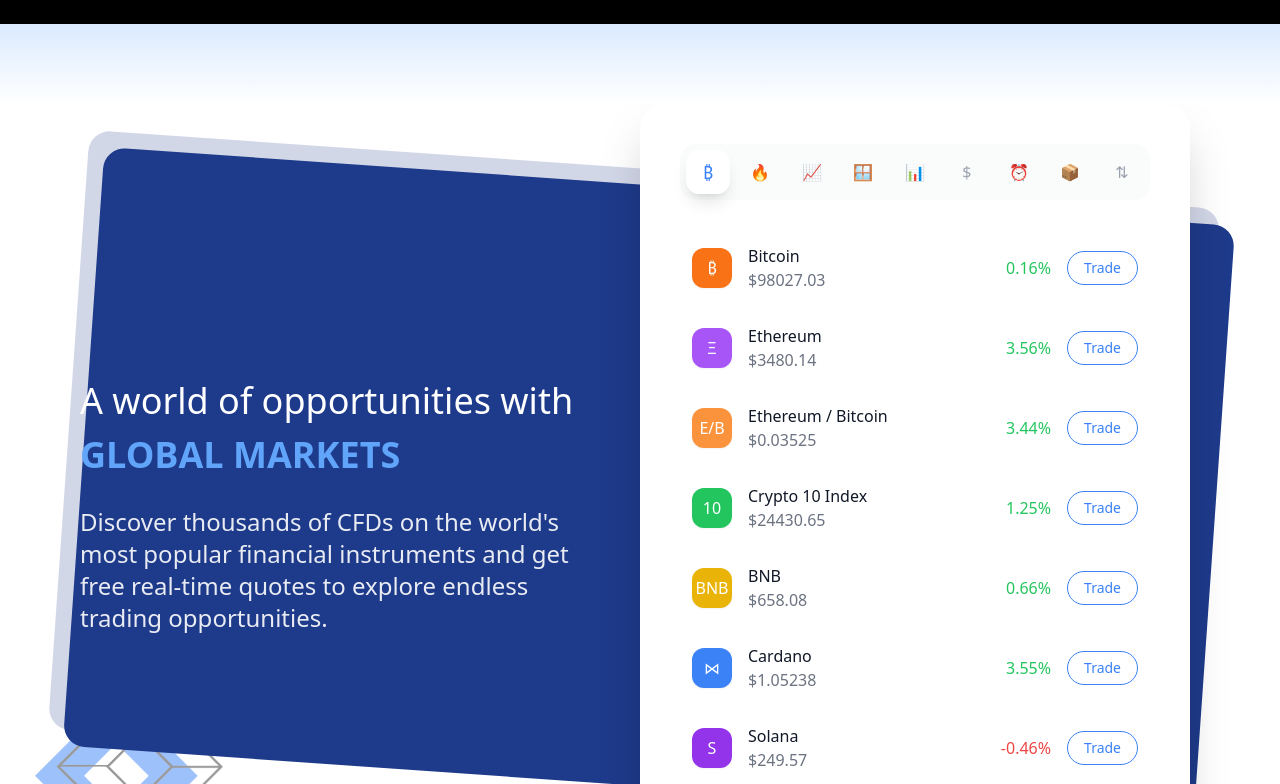
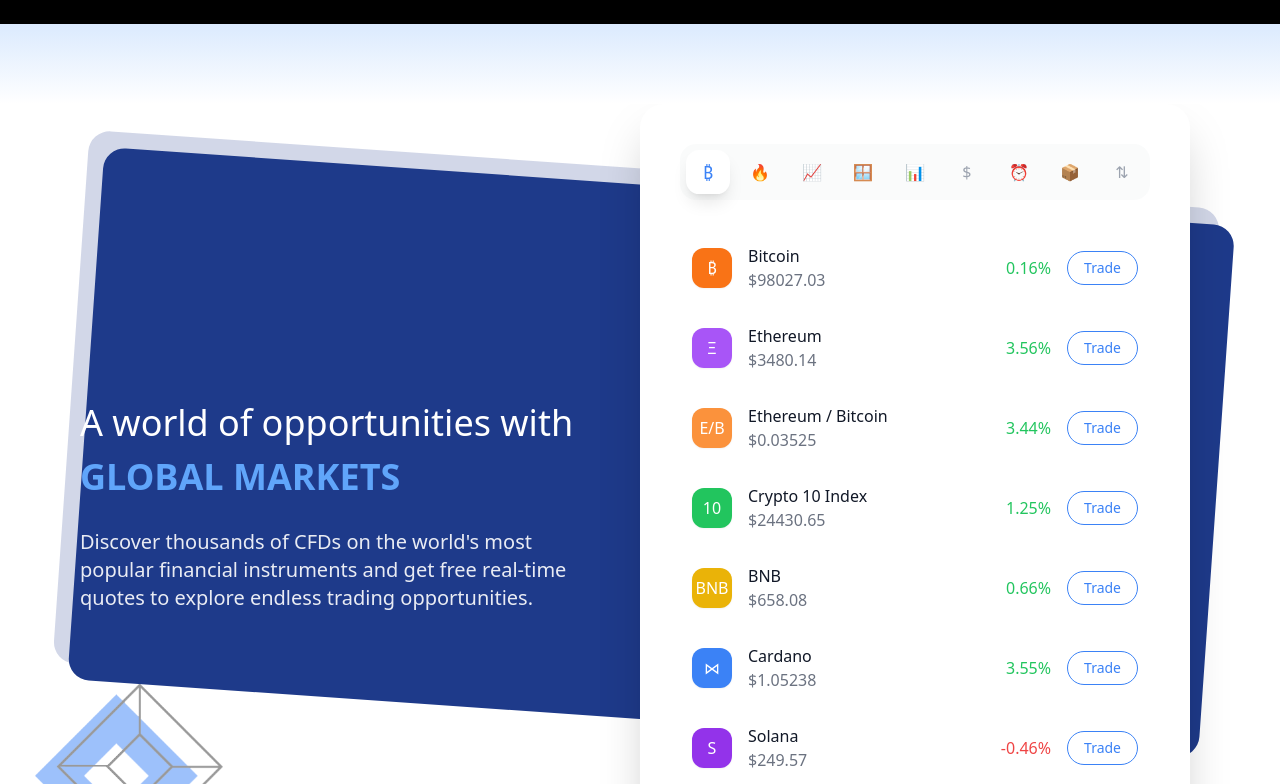
Before and after one commit to hishdb/vertexpluseFront, a React (Vite) app: page / in a window 1280 px wide. Shown: the part 716-1500 px from the top of the page. Built offline with nearby package versions, Linux system fonts and the light colour scheme.

Commit message:
testing3 responsivenss in GlobalMarketSection for macOs

```diff
--- a/src/components/GlobalMarketsSection.tsx
+++ b/src/components/GlobalMarketsSection.tsx
@@ -207,7 +207,7 @@
             x="160"
             y="20"
             width="850"
-            height="450"
+            height="400"
             rx="16"
             ry="16"
             className="fill-blue-900/20"
@@ -217,7 +217,7 @@
             x="180"
             y="40"
             width="850"
-            height="450"
+            height="400"
             rx="16"
             ry="16"
             className="fill-blue-900"
@@ -234,7 +234,7 @@
           A world of opportunities with <br />
           <span className="text-blue-400 font-bold">GLOBAL MARKETS</span>
         </h2>
-        <p className="text-lg sm:text-xl lg:text-2xl font-medium leading-relaxed opacity-90">
+        <p className="text-lg sm:text-lg lg:text-xl font-normal leading-relaxed opacity-90">
           Discover thousands of CFDs on the world's most popular financial
           instruments and get free real-time quotes to explore endless trading
           opportunities.
```
